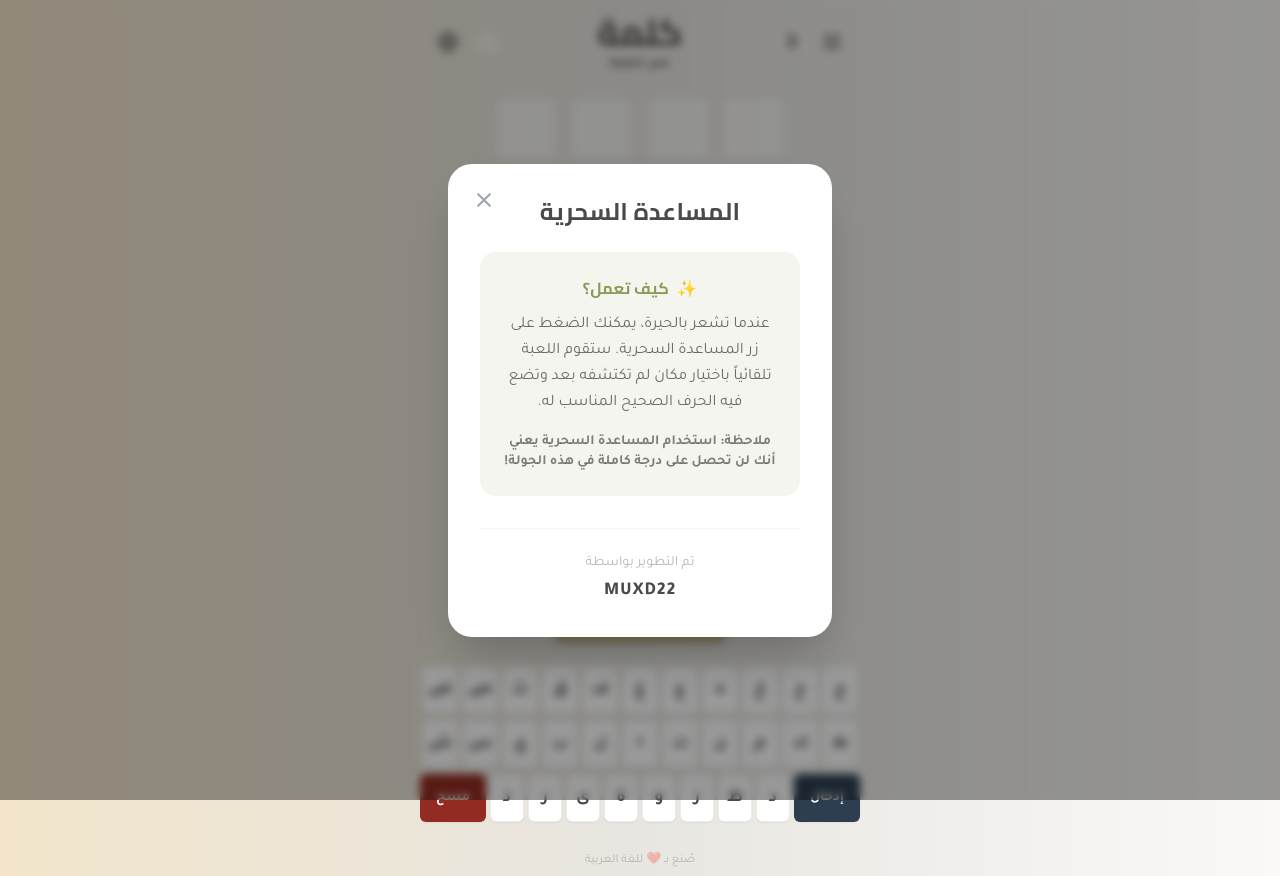
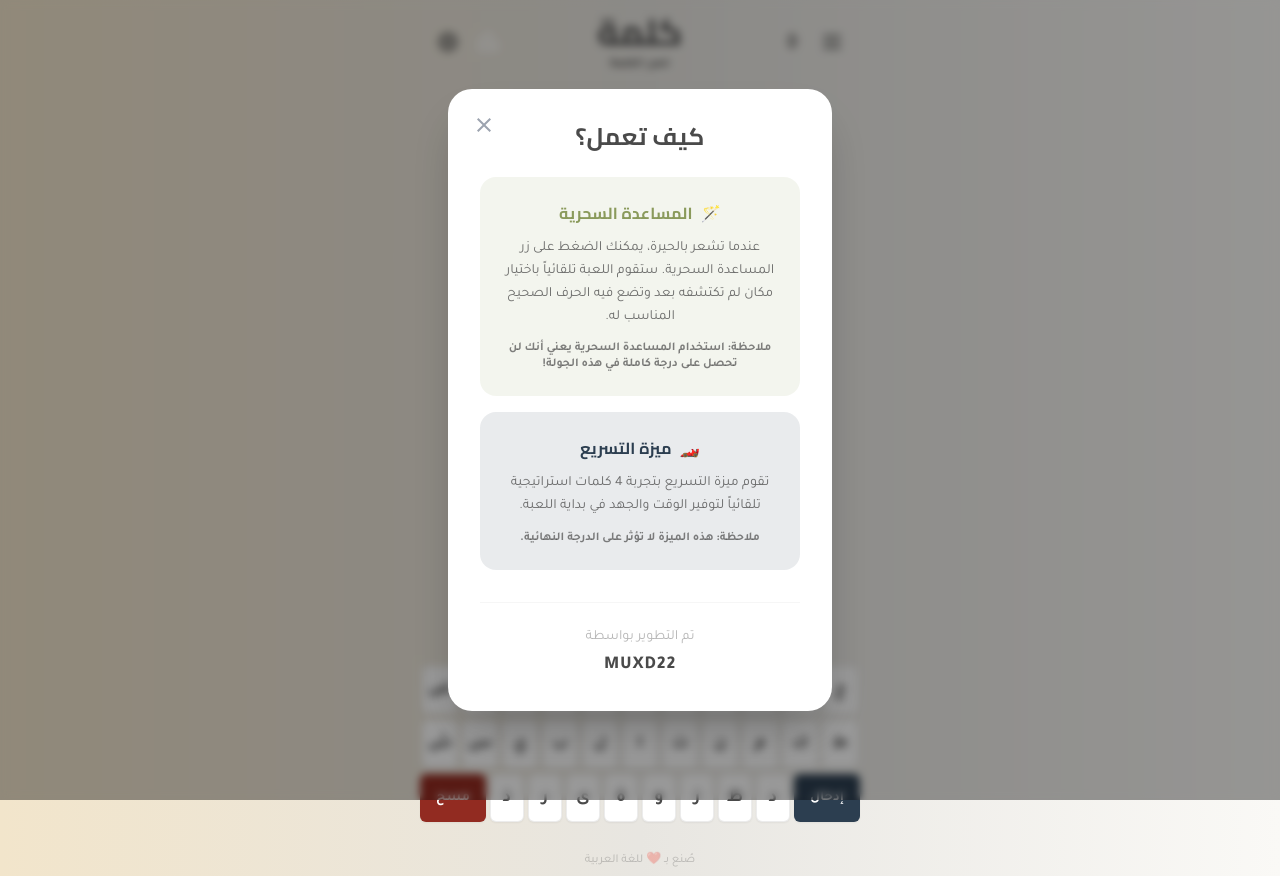
Before and after one commit to kaledh4/GAME_WORD, a React (Create React App) app: page / in a window 1280 px wide. Both pictures are taken after a click on the button 832 px from the left and 42 px from the top of the page. Built offline with nearby package versions, Linux system fonts and the light colour scheme.

Commit message:
feat: Introduce interactive game board and info modal components, and update README.

```diff
--- a/src/components/Board.tsx
+++ b/src/components/Board.tsx
@@ -108,6 +108,53 @@ const Board = ({ wordColors, setWordColors, setCloseModal, setGameResult, onNewG
     });
 
     setToastData((prev) => [...prev, "تم كشف حرف جديد!"]);
+  };
+
+  const useAccelerate = (): void => {
+    if (disableKeyBoard || wordIndexRef.current >= 4) return;
+
+    const accelerateWords = ["ايمن", "سلوك", "تهدف", "برقع"];
+    const newBoardWords = [...boardWords];
+    const newWordColors = [...wordColors];
+    const newKeyboardState = { ...keyboardState };
+
+    let stopAt = 4;
+    for (let i = 0; i < 4; i++) {
+      const word = accelerateWords[i];
+      const wordChars = word.split("");
+      newBoardWords[i] = wordChars;
+      const resultColors = compare(wordChars, rightWord.split(""));
+
+      if (i < newWordColors.length) {
+        newWordColors[i] = resultColors;
+      } else {
+        newWordColors.push(resultColors);
+      }
+
+      wordChars.forEach((char, charIndex) => {
+        const color = resultColors[charIndex];
+        const currentColor = newKeyboardState[char];
+        if (color === letterColors.letterRight) {
+          newKeyboardState[char] = letterColors.letterRight;
+        } else if (color === letterColors.letterExist && currentColor !== letterColors.letterRight) {
+          newKeyboardState[char] = letterColors.letterExist;
+        } else if (color === letterColors.letterAbsent && !currentColor) {
+          newKeyboardState[char] = letterColors.letterAbsent;
+        }
+      });
+
+      if (word === rightWord) {
+        stopAt = i + 1;
+        break;
+      }
+    }
+
+    setBoardWords(newBoardWords);
+    setWordColors(newWordColors);
+    setKeyboardState(newKeyboardState);
+    wordIndexRef.current = stopAt;
+
+    setToastData((prev) => [...prev, "تم التسريع! 🏎️"]);
   };
 
   const handleEnter = (): void => {
@@ -245,14 +292,22 @@ const Board = ({ wordColors, setWordColors, setCloseModal, setGameResult, onNewG
         ))}
       </div>
 
-      {/* Magic Help Button */}
-      <div className="flex justify-center my-6 w-full" dir="rtl">
+      {/* Action Buttons */}
+      <div className="flex justify-center my-6 w-full gap-4" dir="rtl">
         <button
           className="cursor-pointer flex items-center justify-center rounded-lg px-6 py-2.5 text-sm font-bold shadow-md transition-all duration-150 bg-brand-sand text-white hover:bg-brand-sand/90 active:scale-95"
           onClick={useMagicHelp}
         >
-          <span className="ml-2">✨</span>
+          <span className="ml-2">🪄</span>
           <span>مساعدة سحرية</span>
+        </button>
+
+        <button
+          className="cursor-pointer flex items-center justify-center rounded-lg px-6 py-2.5 text-sm font-bold shadow-md transition-all duration-150 bg-brand-muted-blue text-white hover:bg-brand-muted-blue/90 active:scale-95"
+          onClick={useAccelerate}
+        >
+          <span className="ml-2">🏎️</span>
+          <span>تسريع</span>
         </button>
       </div>
 
--- a/src/components/InfoModal.tsx
+++ b/src/components/InfoModal.tsx
@@ -42,17 +42,29 @@ const InfoModal = ({ isOpen, onClose, type }: Props) => {
         if (type === "menu") {
             return (
                 <div className="w-full flex flex-col items-center text-center">
-                    <h2 className="text-2xl font-bold mb-6 text-brand-charcoal">المساعدة السحرية</h2>
+                    <h2 className="text-2xl font-bold mb-6 text-brand-charcoal">كيف تعمل؟</h2>
 
-                    <div className="bg-brand-sage/10 p-6 rounded-2xl mb-8 w-full">
+                    <div className="bg-brand-sage/10 p-6 rounded-2xl mb-4 w-full">
                         <h3 className="font-bold text-brand-sage mb-3 flex items-center justify-center">
-                            <span className="ml-2">✨</span> كيف تعمل؟
+                            <span className="ml-2">🪄</span> المساعدة السحرية
                         </h3>
-                        <p className="text-brand-charcoal/80 leading-relaxed">
+                        <p className="text-brand-charcoal/80 leading-relaxed text-sm">
                             عندما تشعر بالحيرة، يمكنك الضغط على زر المساعدة السحرية. ستقوم اللعبة تلقائياً باختيار مكان لم تكتشفه بعد وتضع فيه الحرف الصحيح المناسب له.
                         </p>
-                        <p className="mt-4 text-sm font-bold text-brand-charcoal/70">
+                        <p className="mt-3 text-xs font-bold text-brand-charcoal/70">
                             ملاحظة: استخدام المساعدة السحرية يعني أنك لن تحصل على درجة كاملة في هذه الجولة!
+                        </p>
+                    </div>
+
+                    <div className="bg-brand-muted-blue/10 p-6 rounded-2xl mb-8 w-full">
+                        <h3 className="font-bold text-brand-muted-blue mb-3 flex items-center justify-center">
+                            <span className="ml-2">🏎️</span> ميزة التسريع
+                        </h3>
+                        <p className="text-brand-charcoal/80 leading-relaxed text-sm">
+                            تقوم ميزة التسريع بتجربة 4 كلمات استراتيجية تلقائياً لتوفير الوقت والجهد في بداية اللعبة.
+                        </p>
+                        <p className="mt-3 text-xs font-bold text-brand-charcoal/70">
+                            ملاحظة: هذه الميزة لا تؤثر على الدرجة النهائية.
                         </p>
                     </div>
 
--- a/src/components/Modal.tsx
+++ b/src/components/Modal.tsx
@@ -117,7 +117,7 @@ const Modal = ({ gameResult, data, closeModal, setCloseModal, onNewGame, usedMag
           {gameResult !== "idle" && (
             <div className="flex flex-col w-full items-center gap-3">
               {usedMagicHelp && (
-                <p className="text-sm text-brand-charcoal/60 mb-1 bg-brand-sand/10 px-3 py-1 rounded-full">تم استخدام المساعدة السحرية ✨</p>
+                <p className="text-sm text-brand-charcoal/60 mb-1 bg-brand-sand/10 px-3 py-1 rounded-full">تم استخدام المساعدة السحرية 🪄</p>
               )}
               <div className="flex w-full gap-3">
                 <button onClick={handleShare} className="flex-1 flex px-4 py-4 rounded-xl bg-brand-sage hover:opacity-90 text-white font-bold justify-center shadow-lg transition-all items-center">
```
Also changed, not shown: 1 other file (tests, documents, lock files or other folders).
